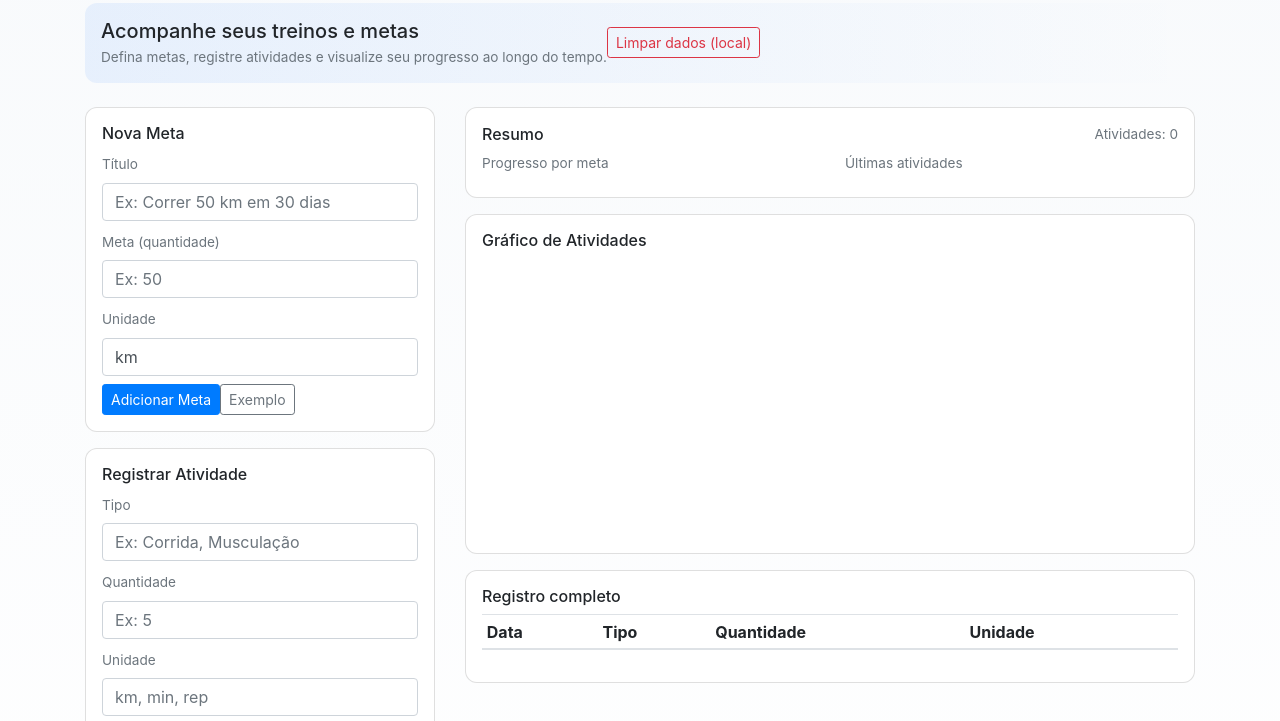
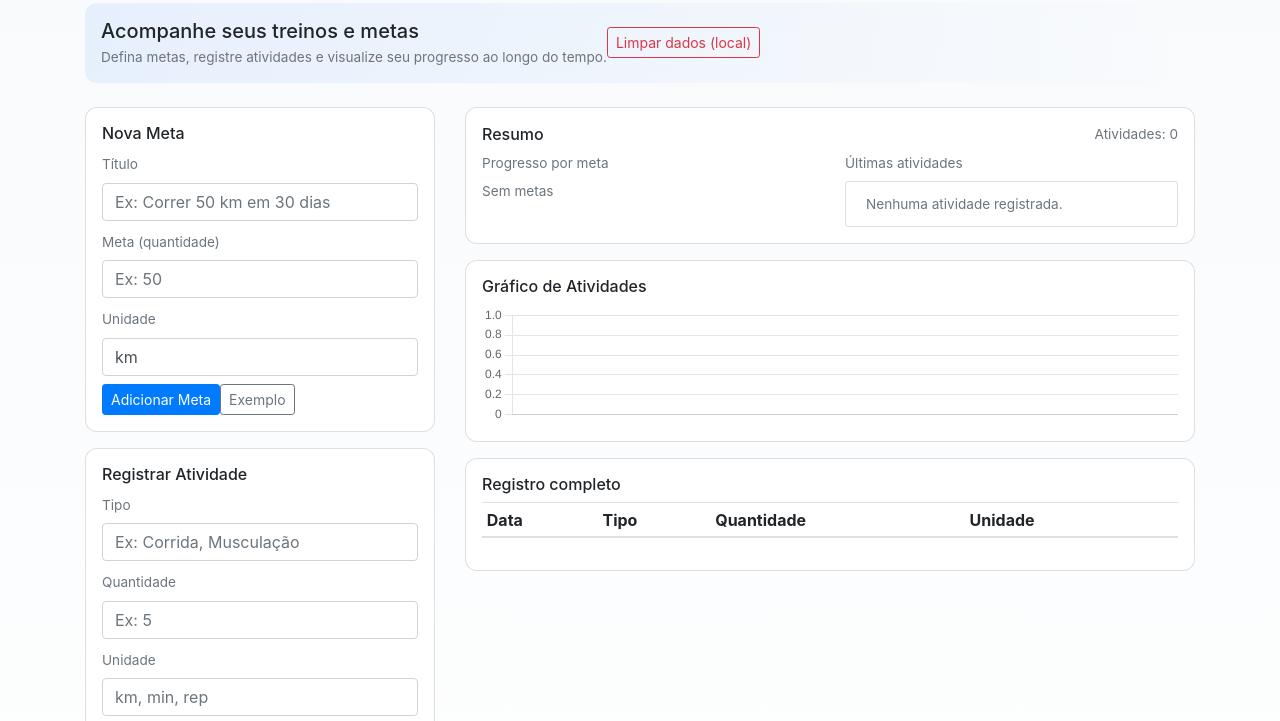
Before and after one commit to joaovictorsilva1/FitTrack, a plain HTML site: page index.html in a window 1280 px wide. Shown: the part 74-795 px from the top of the page. Drawn offline with nearby package versions, Linux system fonts and the light colour scheme.

Commit message:
update2_5

```diff
--- a/index.html
+++ b/index.html
@@ -134,7 +134,7 @@
   <!-- Script principal -->
    <script src="https://cdn.jsdelivr.net/npm/chart.js"></script>
 
-  <script src="script.js"></script>
+  <script src="/js/script.js"></script>
 
 </body>
 </html>
```
